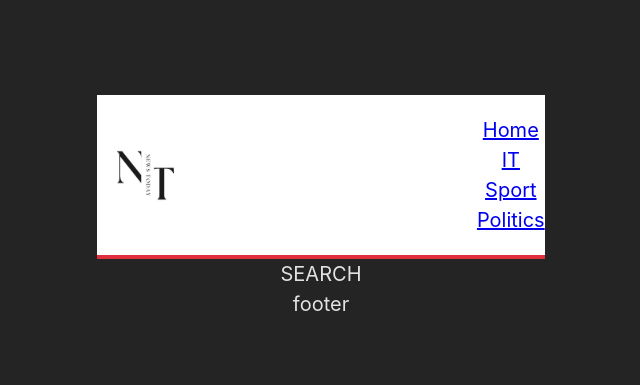
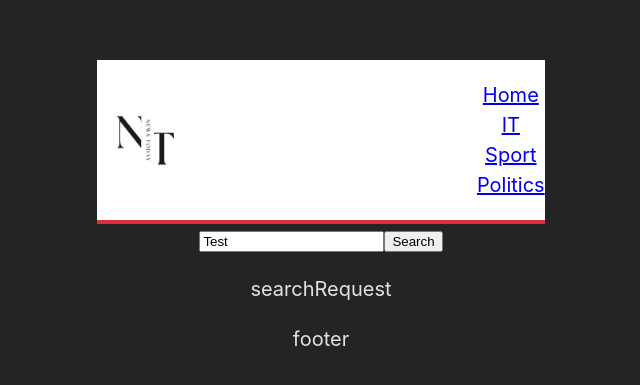
Before and after one commit to MarianaShy/newsapp, a React (Vite) app in the folder newsapp/: page /search in a window 1280 px wide. Shown: the part 193-578 px from the top of the page, without its empty margins (319-959 px from the left). Built offline with nearby package versions, Linux system fonts and the light colour scheme.

Commit message:
search form

```diff
--- a/newsapp/src/components/search/index.tsx
+++ b/newsapp/src/components/search/index.tsx
@@ -1,5 +1,24 @@
+import { SearchContext } from '../../utils/context/searchContext';
+import React, { useContext } from 'react';
+
+
+
 function SEARCH() {
-	return (<div>SEARCH</div>);
+
+	const { searchRequest, setSearchRequest } = useContext(SearchContext);
+
+	const handleChange = (e: React.ChangeEvent<HTMLInputElement>) => {
+	  setSearchRequest(e.target.value);
+	};
+
+console.log(searchRequest)
+	return (
+		<form>
+			<input type="text" name="searchRequest" value={searchRequest} onChange={handleChange}/>
+			<button type="submit">Search</button>
+			<p>searchRequest</p>
+	   </form>
+);
 }
 
 export default SEARCH;
```
